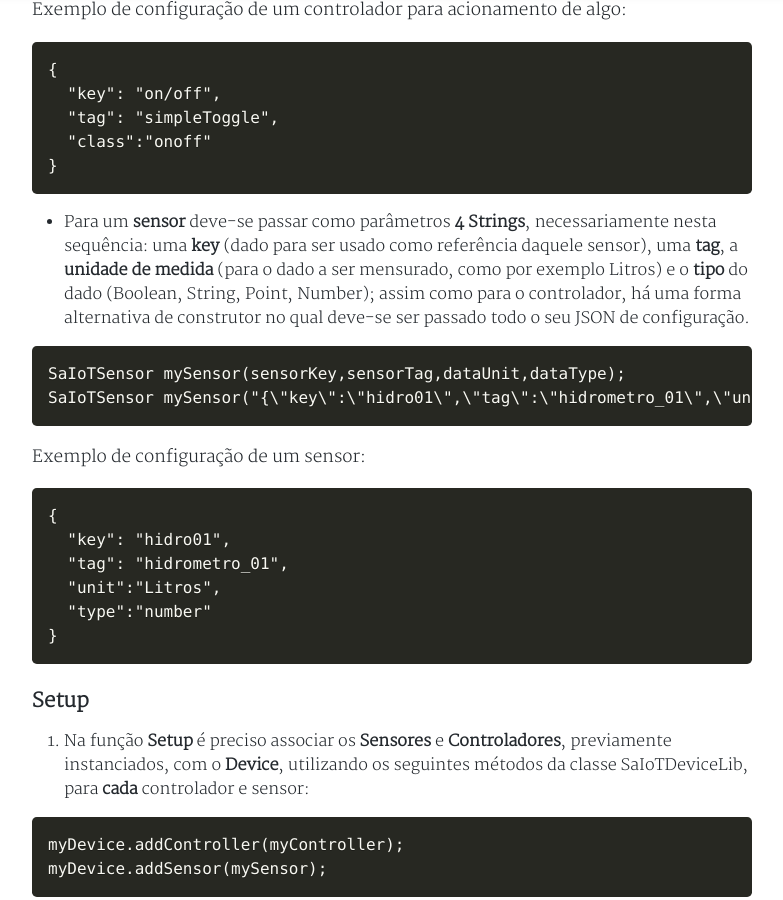
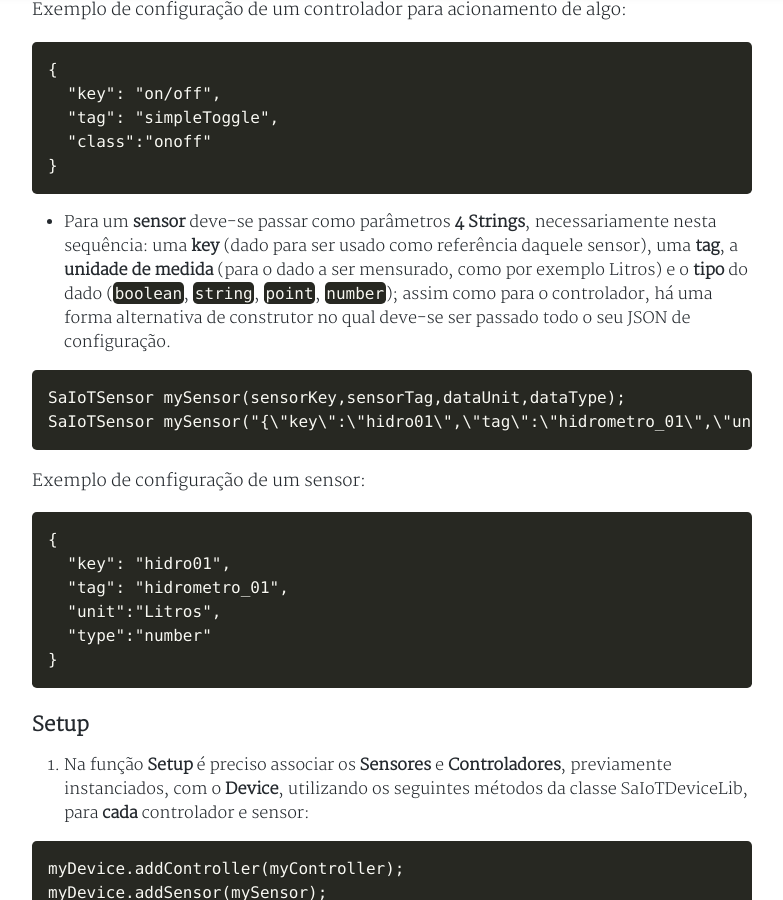
Before and after one commit to danielaraujorn/blog, a Jekyll site: the page built from _posts/2018-09-19-biblioteca-dispositivos.md, in a window 1280 px wide and 900 px high, scrolled down 1760 px. Shown: the whole window, without its empty margins (248-1031 px from the left). Built offline with Jekyll 4.4.1, drawn with Linux system fonts in a browser that asks for light colours; nearby versions of some CDN libraries; comment, search, counter and statistics services are not loaded; a style sheet for code colours, icons or effects is not loaded.

Commit message:
fix types

````diff
--- a/_posts/2018-09-19-biblioteca-dispositivos.md
+++ b/_posts/2018-09-19-biblioteca-dispositivos.md
@@ -58,7 +58,7 @@ Exemplo de configuração de um controlador para acionamento de algo:
 }
 ```
 
-- Para um **sensor** deve-se passar como parâmetros **4 Strings**, necessariamente nesta sequência: uma **key** (dado para ser usado como referência daquele sensor), uma **tag**, a **unidade de medida** (para o dado a ser mensurado, como por exemplo Litros) e o **tipo** do dado (Boolean, String, Point, Number); assim como para o controlador, há uma forma alternativa de construtor no qual deve-se ser passado todo o seu JSON de configuração.
+- Para um **sensor** deve-se passar como parâmetros **4 Strings**, necessariamente nesta sequência: uma **key** (dado para ser usado como referência daquele sensor), uma **tag**, a **unidade de medida** (para o dado a ser mensurado, como por exemplo Litros) e o **tipo** do dado (`boolean`, `string`, `point`, `number`); assim como para o controlador, há uma forma alternativa de construtor no qual deve-se ser passado todo o seu JSON de configuração.
 
 ```c++
 SaIoTSensor mySensor(sensorKey,sensorTag,dataUnit,dataType);
````
Also changed, not shown: _posts/2018-09-19-historico-dispositivos.md (+4 -4 lines).
